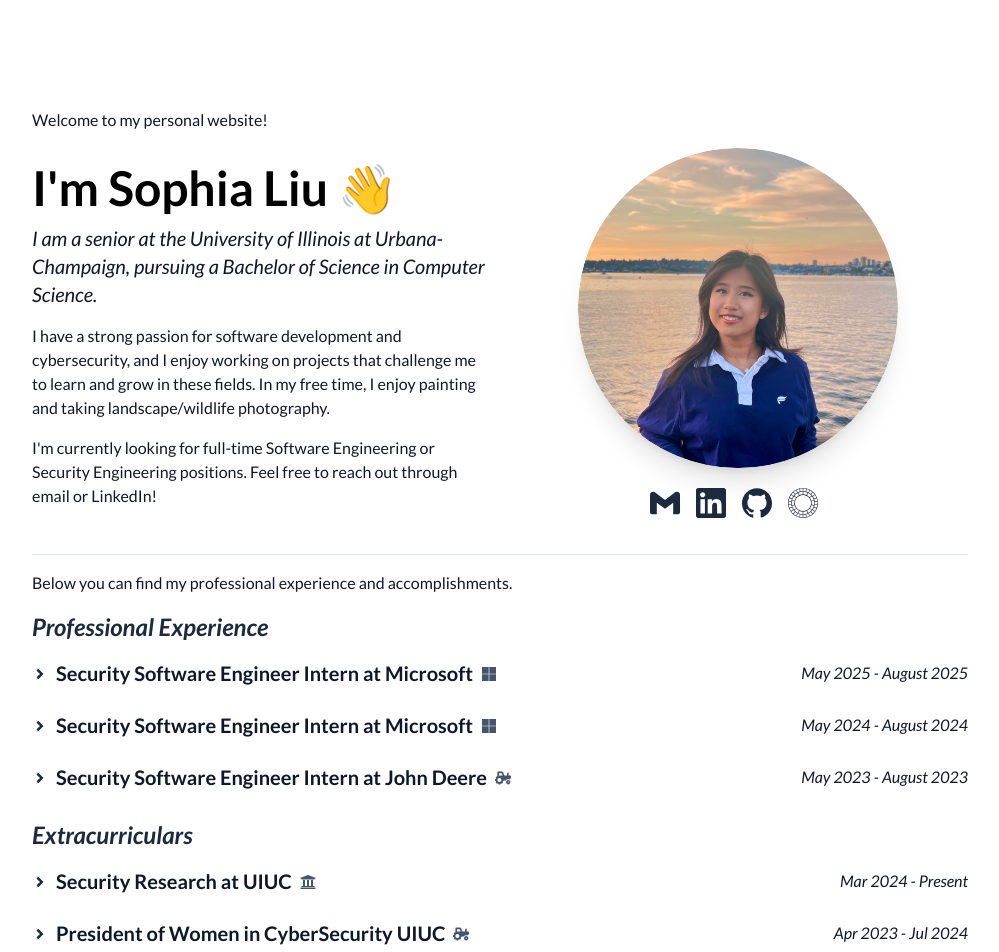
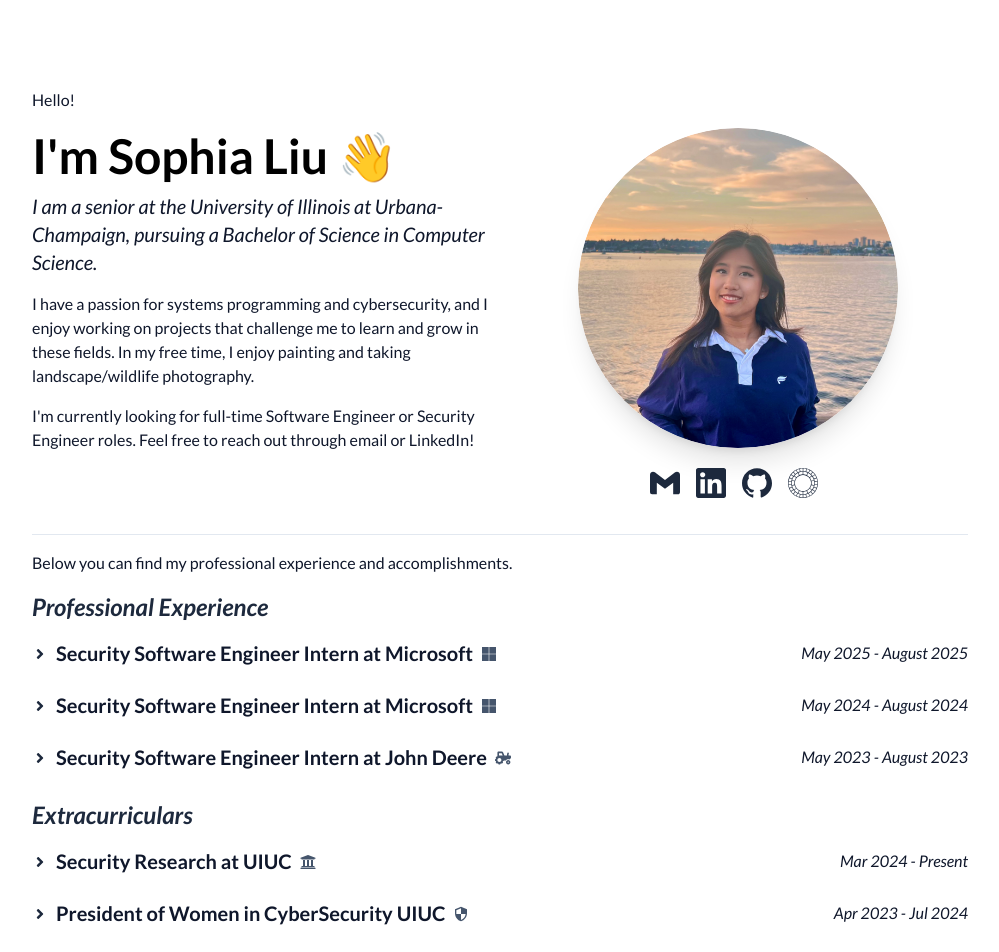
Before and after one commit to s0phialiu/site, a React (Vite) app: page / in a window 1280 px wide. Shown: the top 952 px of the page, without its empty margins (140-1139 px from the left). Built offline with nearby package versions, Linux system fonts and the light colour scheme.

Commit message:
tweak wording

```diff
--- a/src/App.css
+++ b/src/App.css
@@ -28,7 +28,7 @@ ul {
 
 .link {
   cursor: pointer;
-  @apply text-blue-500 hover:text-blue-700 underline;
+  @apply text-slate-500 hover:text-slate-500 underline;
 }
 
 .clickable {
--- a/src/sections/About.tsx
+++ b/src/sections/About.tsx
@@ -1,7 +1,7 @@
 function About() {
     return (
-    <div className="!mt-15">
-        <p className="!mb-5">Welcome to my personal website!</p>
+    <div className="!mt-10">
+        <p className="!mb-2">Hello!</p>
         <h1 className="">
           I'm Sophia Liu 👋
         </h1>
@@ -9,9 +9,9 @@ function About() {
             I am a senior at the University of Illinois at Urbana-Champaign, pursuing a Bachelor of Science in Computer Science.
         </p>
         <p>
-        I have a strong passion for software development and cybersecurity, and I enjoy working on projects that challenge me to learn and grow in these fields. In my free time, I enjoy painting and taking landscape/wildlife photography.
+        I have a passion for systems programming and cybersecurity, and I enjoy working on projects that challenge me to learn and grow in these fields. In my free time, I enjoy painting and taking landscape/wildlife photography.
         </p>
-        <p>I'm currently looking for full-time Software Engineering or Security Engineering positions. Feel free to reach out through email or LinkedIn!</p>
+        <p>I'm currently looking for full-time Software Engineer or Security Engineer roles. Feel free to reach out through email or LinkedIn!</p>
     </div>
   )
 }
--- a/src/sections/Resume.tsx
+++ b/src/sections/Resume.tsx
@@ -1,5 +1,6 @@
+import { MdSecurity } from "react-icons/md"
 import Accomplishment from "../components/Accomplishment"
-import { FaMicrosoft, FaTractor, FaUniversity } from "react-icons/fa"
+import { FaApple, FaHackerNews, FaLaptop, FaMicrosoft, FaTractor, FaUniversity } from "react-icons/fa"
 
 export function Resume() {
     return (
@@ -57,7 +58,7 @@ export function Resume() {
                 <Accomplishment
                     title="President of Women in CyberSecurity UIUC"
                     date="Apr 2023 - Jul 2024"
-                    icon={FaTractor}
+                    icon={MdSecurity}
                     description={[
                         "Spearheaded 5 Capture the Flag challenges and weekly technical workshops on topics including fintech security, secure coding, and threat modeling, empowering 50+ members to explore their passion for cyber security."
                     ]}
@@ -65,7 +66,7 @@ export function Resume() {
                 <Accomplishment
                     title="iOS Lead at HackIllinois"
                     date="Oct 2022 - May 2024"
-                    icon={FaMicrosoft}
+                    icon={FaApple}
                     description={[
                         "Led 3 developers to build iOS app in Swift, serving 1000+ attendees at HackIllinois, UIUC’s flagship hackathon.",
                         "Enhanced hackathon experience by adding interactive schedule, leader board, rewards system, and animations.",
--- a/src/sections/ShareMe.tsx
+++ b/src/sections/ShareMe.tsx
@@ -4,7 +4,7 @@ import sophiapic from "../assets/sophiapic.png";
 function ShareMe() {
   return (
     <div className="">
-    <div className="flex items-center justify-center mt-25">
+    <div className="flex items-center justify-center lg:mt-20 mt-0">
       <img
         src={sophiapic}
         alt="A picture of me wearing a blue rugby style shirt against a sunset."
```
